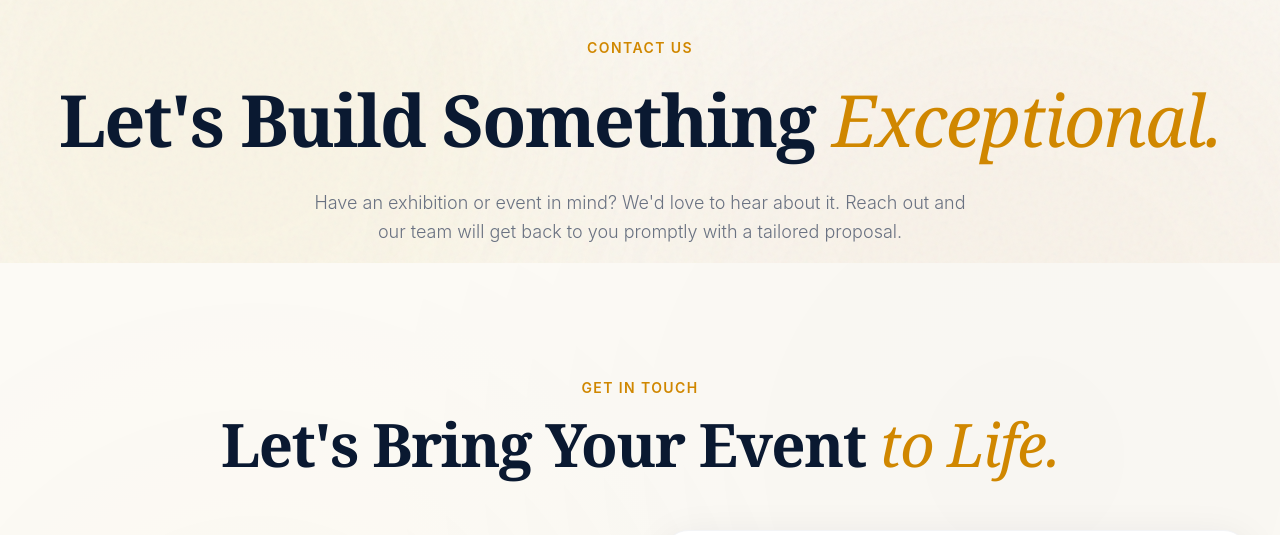
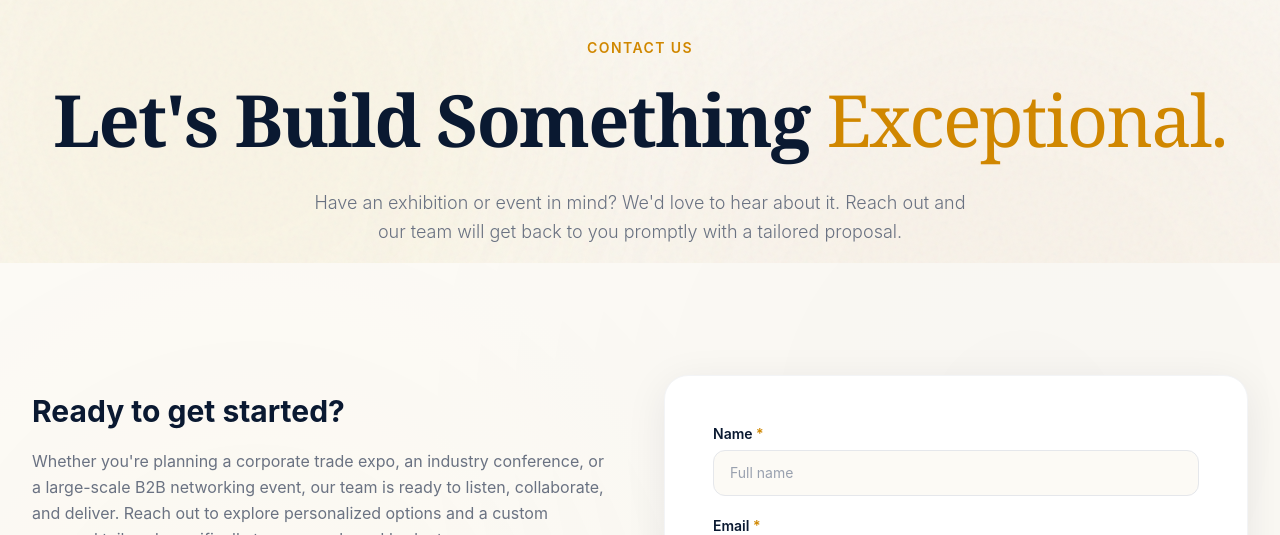
Before and after one commit to VedantBorude683/SG_EXPOCONNECT, a React (Vite) app: page /contact in a window 1280 px wide. Shown: the part 157-692 px from the top of the page. Built offline with nearby package versions, Linux system fonts and the light colour scheme.

Commit message:
done with projects and contact us

```diff
--- a/src/app/ContactPage.tsx
+++ b/src/app/ContactPage.tsx
@@ -39,7 +39,7 @@ export default function ContactPage() {
           </span>
           <h1 className="font-serif font-bold text-[#0A1931] text-5xl md:text-6xl lg:text-7xl tracking-tight leading-tight">
             Let's Build Something{' '}
-            <span className="italic text-yellow-600 font-light">Exceptional.</span>
+            <span className="font-bold text-yellow-600 font-light">Exceptional.</span>
           </h1>
           <p className="text-gray-500 text-lg font-light mt-6 max-w-2xl mx-auto leading-relaxed">
             Have an exhibition or event in mind? We'd love to hear about it. Reach out and our team will get back to you promptly with a tailored proposal.
--- a/src/app/ProjectsPage.tsx
+++ b/src/app/ProjectsPage.tsx
@@ -25,7 +25,7 @@ export default function ProjectsPage() {
       name: "Festival of Bharat Exhibition",
       category: "Cultural Events",
       description: "Delivering an end-to-end event management solution that bridges traditional artisanship with modern commerce, creating meaningful opportunities for cultural enterprises and global sponsors.",
-      image: "https://images.unsplash.com/photo-1514222134-b57cbb8ce073?q=80&w=2069&auto=format&fit=crop"
+      image: "https://th-i.thgim.com/public/incoming/l67bs5/article66214623.ece/alternates/FREE_1200/02frkathakali4.JPG"
     },
     {
       name: "Hospital Build & Infrastructure Exhibition",
@@ -37,7 +37,7 @@ export default function ProjectsPage() {
       name: "Medical Fair India Exhibition",
       category: "Medical Tech",
       description: "A premier knowledge-sharing forum and exhibition bringing together medical tech innovators and industry experts to foster collaboration and showcase breakthrough healthcare solutions.",
-      image: "https://images.unsplash.com/photo-1576091160399-112ba8d25d1d?q=80&w=2070&auto=format&fit=crop"
+      image: "https://www.messe-duesseldorf.de/cache/pica/1/5/5/9/4/15001654083400/MEDIKABAZAAR.jpg"
     },
     {
       name: "Plastvision Arabia Exhibition",
@@ -55,7 +55,7 @@ export default function ProjectsPage() {
       name: "Fensterbau Frontale Exhibition",
       category: "Architecture",
       description: "Providing end-to-end management for the premier architectural trade show, uniting global facade and window technology leaders through roundtable discussions and impactful exhibitions.",
-      image: "https://images.unsplash.com/photo-1486325212027-8081e485255e?q=80&w=2070&auto=format&fit=crop"
+      image: "https://www.glassonweb.com/sites/default/files/styles/6/public/news/2023/fensterbau-frontale-85-percent-of-exhibition-space-already-booked.jpg?itok=zhTVexxZ"
     },
     {
       name: "Food Hospitality World Exhibition",
@@ -73,7 +73,7 @@ export default function ProjectsPage() {
       name: "Construct Maharashtra Exhibition",
       category: "Infrastructure",
       description: "An expertly planned regional infrastructure exhibition connecting government bodies and leading real estate companies to drive massive development opportunities across the state.",
-      image: maharashtraexhibition
+      image: "https://highways.today/wp-content/uploads/2020/10/about-2.jpg"
     },
     {
       name: "Central Beauty Asia Exhibition",
--- a/src/app/components/Contact.tsx
+++ b/src/app/components/Contact.tsx
@@ -37,21 +37,7 @@ export default function Contact() {
 
       <div className="max-w-7xl mx-auto px-6 md:px-8 relative z-10">
 
-        {/* Section Header */}
-        <motion.div
-          initial={{ opacity: 0, y: 20 }}
-          whileInView={{ opacity: 1, y: 0 }}
-          viewport={{ once: true, margin: '-80px' }}
-          transition={{ duration: 0.7, ease: [0.16, 1, 0.3, 1] }}
-          className="text-center mb-14"
-        >
-          <span className="inline-block text-yellow-600 font-semibold text-sm tracking-widest uppercase mb-4">
-            Get In Touch
-          </span>
-          <h2 className="font-serif font-bold text-[#0A1931] text-4xl md:text-5xl lg:text-6xl tracking-tight">
-            Let's Bring Your Event <span className="italic text-yellow-600 font-light">to Life.</span>
-          </h2>
-        </motion.div>
+
 
         {/* Main 2-Column Layout */}
         <div className="grid grid-cols-1 lg:grid-cols-2 gap-8 lg:gap-12 items-start">
```
